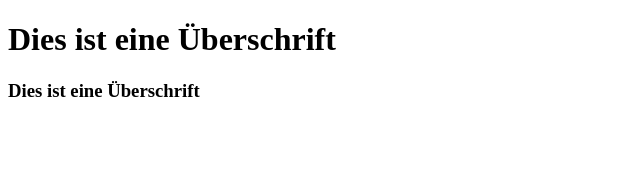
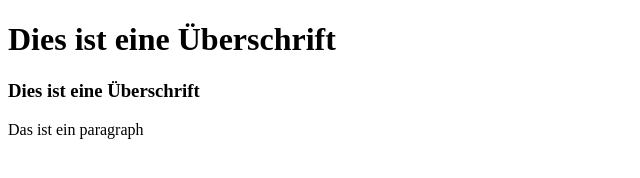
Before and after one commit to jaykopp-metz/vortrag-test, a plain HTML site: page index.html in a window 1280 px wide. Shown: the whole page, without its empty margins (0-640 px from the left). Drawn offline with Linux system fonts and the light colour scheme.

Commit message:
neuer Inhalt

```diff
--- a/index.html
+++ b/index.html
@@ -9,5 +9,6 @@
 <body>
     <h1>Dies ist eine Überschrift</h1>
     <h3>Dies ist eine Überschrift</h3>
+    <p>Das ist ein paragraph</p>
 </body>
 </html>
```
